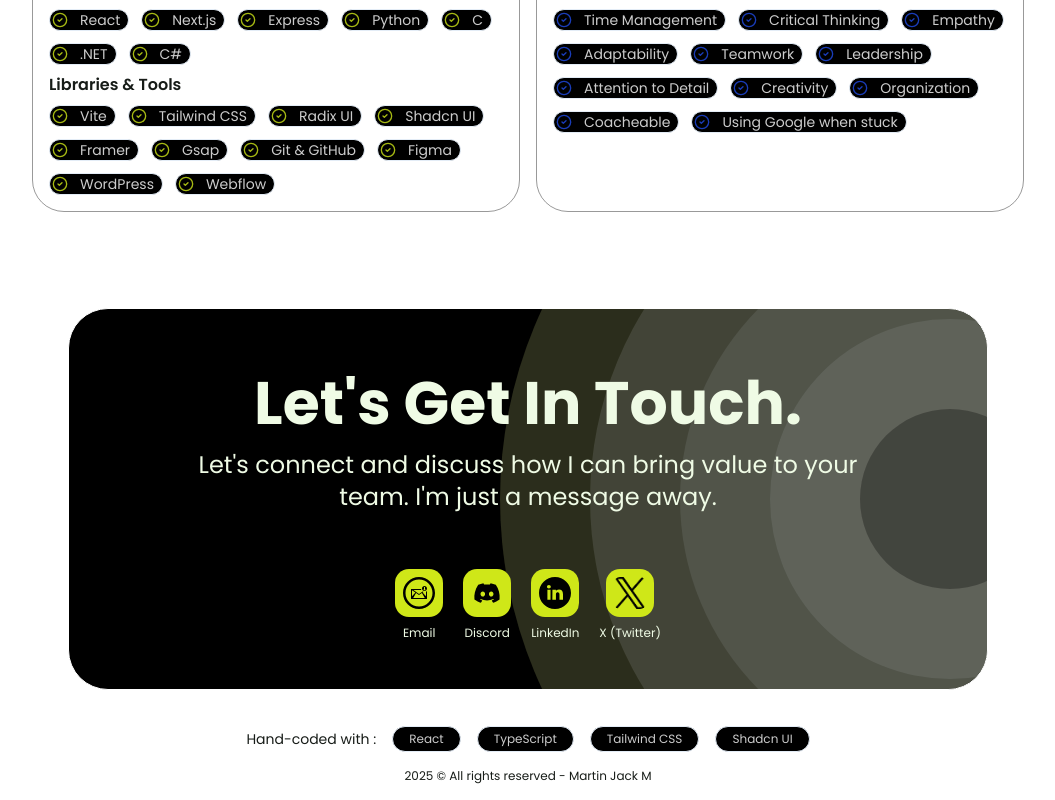
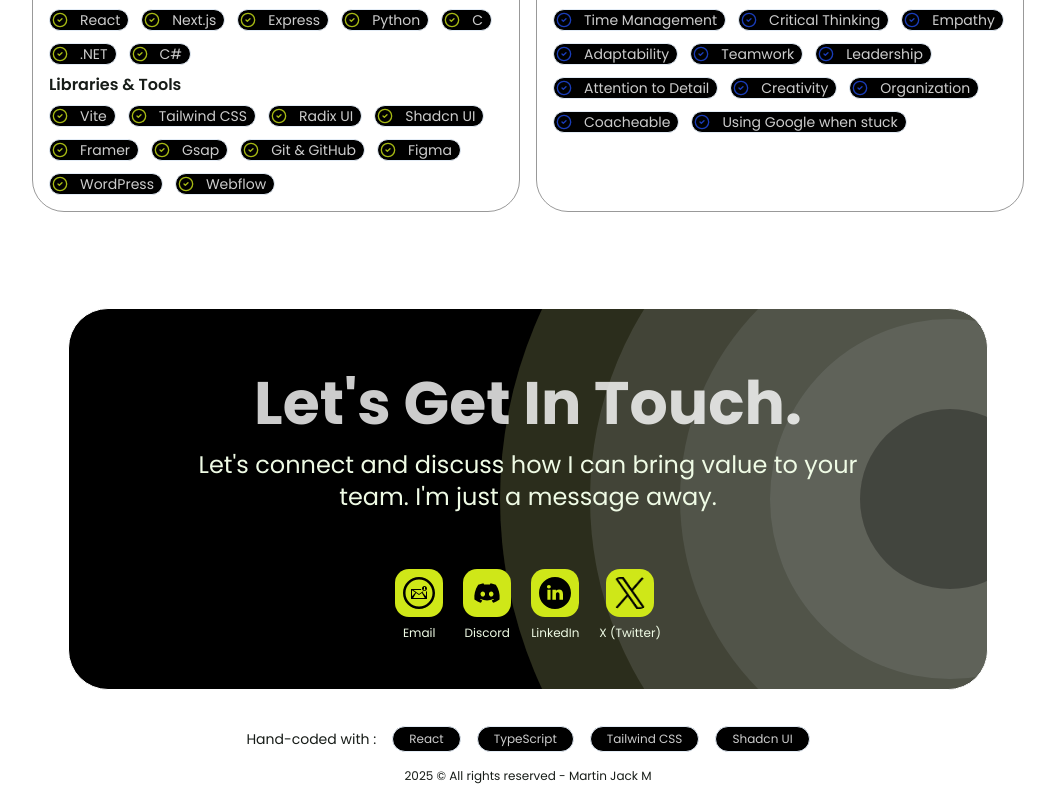
Before and after one commit to devmartin-9000/martin-9000, a React (Vite) app: page / in a window 1280 px wide. Shown: the part 3942-4742 px from the top of the page, without its empty margins (112-1167 px from the left). Built offline with nearby package versions, Linux system fonts and the light colour scheme; a web font is replaced by a local one.

Commit message:
add contact buttons animation

```diff
--- a/src/components/ui/button.tsx
+++ b/src/components/ui/button.tsx
@@ -10,7 +10,7 @@
 		variants: {
 			variant: {
 				default:
-					"bg-primary text-muted-foreground dark:text-muted font-semibold hover:bg-primary/80 hover:translate-y-1 transform transition-all duration-500 cursor-pointer",
+					"bg-primary text-muted-foreground dark:text-muted font-semibold hover:bg-primary/80 hover:translate-y-2 transform transition-all duration-300 cursor-pointer",
 				destructive:
 					"bg-destructive text-white hover:bg-destructive/90 focus-visible:ring-destructive/20 dark:focus-visible:ring-destructive/40 dark:bg-destructive/60",
 				outline:
--- a/src/pages/contact.tsx
+++ b/src/pages/contact.tsx
@@ -50,7 +50,7 @@
 
 				{/* Content */}
 				<div className="relative z-10 flex flex-col items-center text-center gap-4">
-					<h1 className="text-4xl md:text-6xl font-bold text-muted">
+					<h1 className="text-4xl md:text-6xl font-bold text-primary-foreground/80 dark:text-muted">
 						Let's Get In Touch.
 					</h1>
 					<p className="max-w-2xl text-md sm:text-xl md:text-2xl text-muted">
@@ -66,7 +66,7 @@
 									href={item.link}
 									target="_blank"
 									rel="noreferrer"
-									className="p-2 flex flex-col items-center text-muted gap-2 "
+									className="cursor-pointer hover:translate-y-3 transform transition-all duration-300 p-2 flex flex-col items-center text-muted gap-2 "
 								>
 									<img
 										src={item.imageUrl}
```
